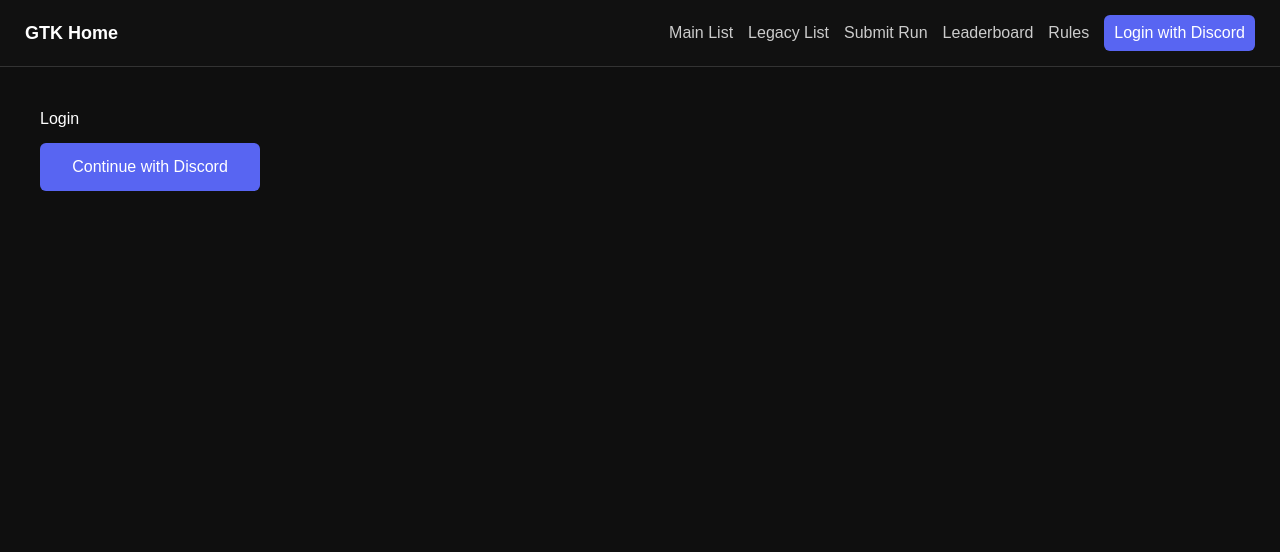
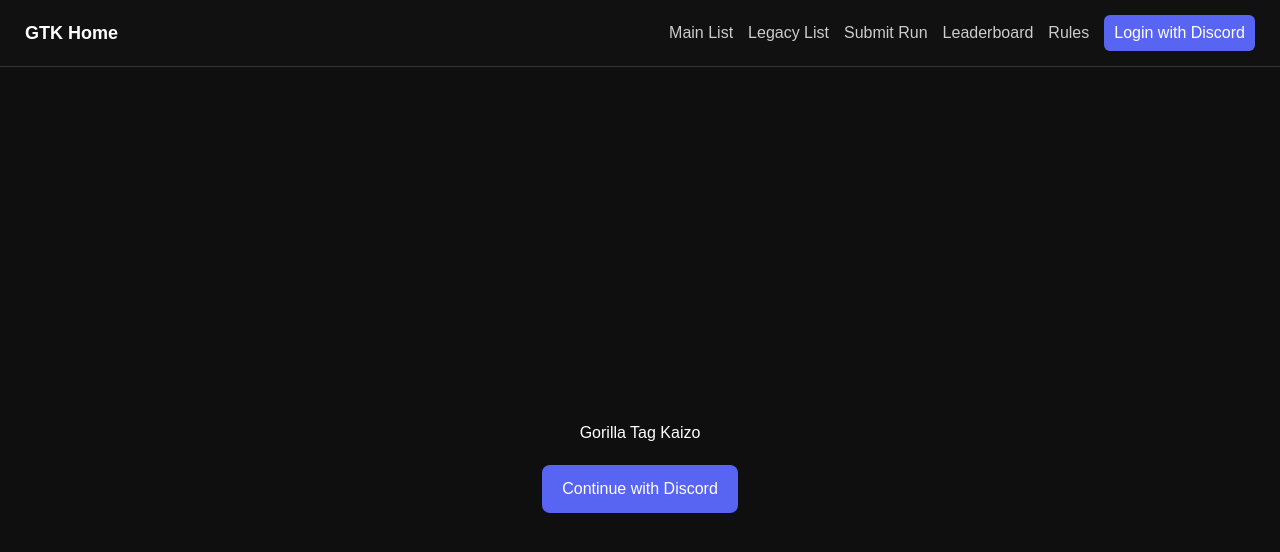
Before and after one commit to M011780705/GTK-Website, a Next.js app: page /login in a window 1280 px wide. Shown: the top 552 px of the page. Built offline with nearby package versions, Linux system fonts and the light colour scheme; no server answers.

Commit message:
replace login page file lol

```diff
--- a/app/login/page.tsx
+++ b/app/login/page.tsx
@@ -14,7 +14,7 @@ export default function LoginPage() {
 
   return (
     <main style={page}>
-      <h1>Login</h1>
+      <h1>Gorilla Tag Kaizo</h1>
 
       <button onClick={loginWithDiscord} style={button}>
         Continue with Discord
@@ -24,22 +24,23 @@ export default function LoginPage() {
 }
 
 const page: React.CSSProperties = {
-  padding: 40,
+  height: "100vh",
+  display: "flex",
+  flexDirection: "column",
+  justifyContent: "center",
+  alignItems: "center",
+  gap: 20,
   background: "#0f0f0f",
   color: "white",
-  minHeight: "100vh",
-  display: "flex",
-  flexDirection: "column",
-  gap: 12,
   fontFamily: "Arial",
 };
 
 const button: React.CSSProperties = {
-  padding: 12,
+  padding: "12px 20px",
+  borderRadius: 8,
   background: "#5865F2",
   color: "white",
   border: "none",
-  borderRadius: 6,
   cursor: "pointer",
-  width: 220,
+  fontSize: 16,
 };
```
